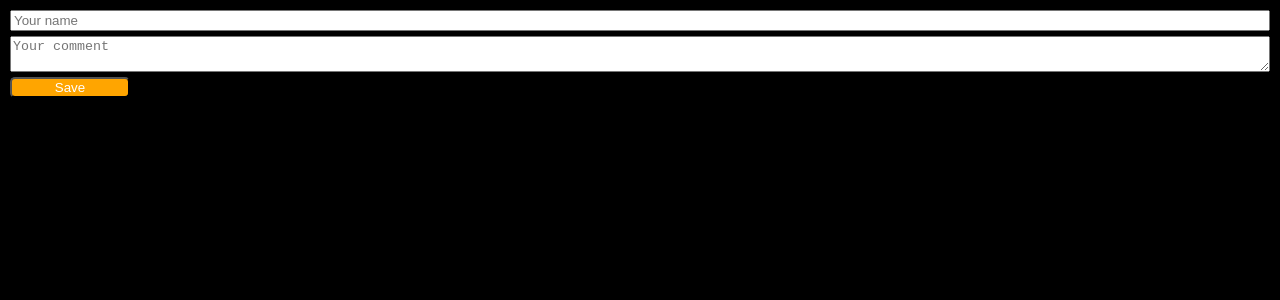
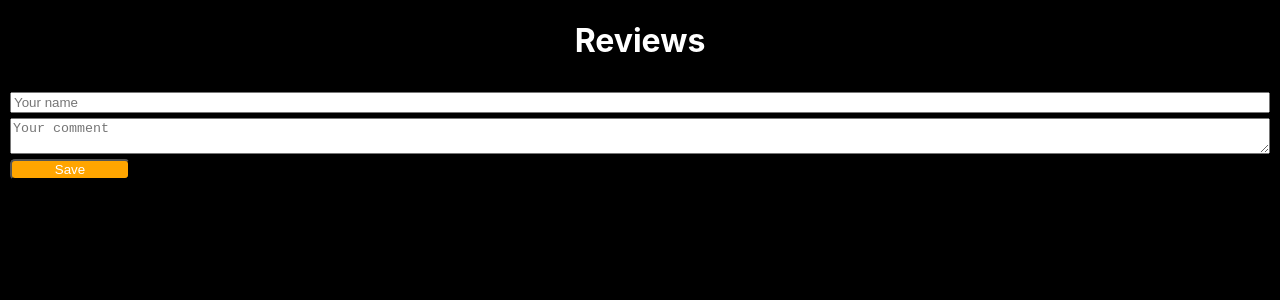
Before and after one commit to Alex-Kostenko/cra-template, a React (Create React App) app: page / in a window 1280 px wide. Shown: the top 300 px of the page. Built offline with nearby package versions, Linux system fonts and the light colour scheme.

Commit message:
Add reviews container.

```diff
--- a/src/App.tsx
+++ b/src/App.tsx
@@ -1,9 +1,9 @@
-import {AddComment} from '@ui';
+import {Reviews} from '@ui';
 
 function App() {
   return (
     <div className='App'>
-      <AddComment onSave={() => {}} />
+      <Reviews />
     </div>
   );
 }
--- /dev/null
+++ b/src/components/Reviews/index.tsx
@@ -0,0 +1,16 @@
+import {FC} from 'react';
+import {AddComment} from '@ui';
+import {ReviewsStyled, HeaderStyled} from './style';
+
+interface InputProps {}
+
+const Reviews: FC<InputProps> = () => {
+  return (
+    <ReviewsStyled>
+       <HeaderStyled>Reviews</HeaderStyled>
+      <AddComment onSave={() => {}} />
+    </ReviewsStyled>
+  );
+};
+
+export {Reviews};
--- /dev/null
+++ b/src/components/Reviews/style.ts
@@ -0,0 +1,11 @@
+import styled from '@emotion/styled';
+
+const ReviewsStyled = styled.div`
+  background-color: black;
+`;
+
+const HeaderStyled = styled.h1`
+  text-align: center;
+`;
+
+export {ReviewsStyled, HeaderStyled};
--- a/src/components/index.tsx
+++ b/src/components/index.tsx
@@ -2,3 +2,4 @@ export * from './AddComment';
 export * from './Button';
 export * from './Input';
 export * from './TextArea';
+export * from './Reviews';
```
